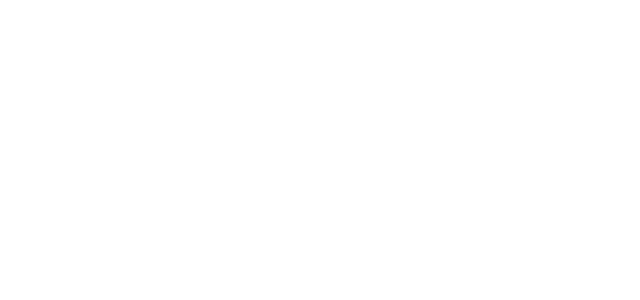
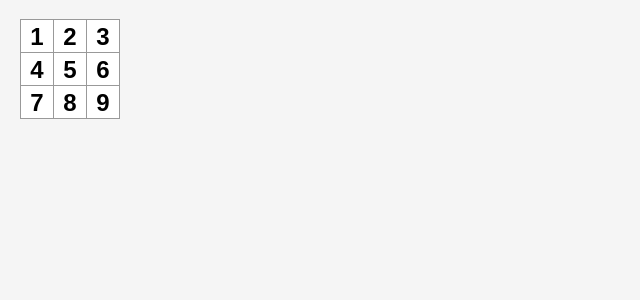
Before and after one commit to PaulingCavalcante/tic-tac-toe, a React (Vite) app: page / in a window 1280 px wide. Shown: the top 300 px of the page, without its empty margins (0-640 px from the left). Built offline with nearby package versions, Linux system fonts and the light colour scheme.

Commit message:
style: square positions fixed

```diff
--- a/src/App.jsx
+++ b/src/App.jsx
@@ -1,15 +1,21 @@
-import { useState } from 'react'
-import reactLogo from './assets/react.svg'
-import viteLogo from '/vite.svg'
-import './App.css'
-
-function App() {
-  const [count, setCount] = useState(0)
-
+export default function Square() {
   return (
     <>
+      <div className="board-row">
+        <button className="square">1</button>
+        <button className="square">2</button>
+        <button className="square">3</button>
+      </div>
+      <div className="board-row">
+        <button className="square">4</button>
+        <button className="square">5</button>
+        <button className="square">6</button>
+      </div>
+      <div className="board-row">
+        <button className="square">7</button>
+        <button className="square">8</button>
+        <button className="square">9</button>
+      </div>
     </>
-  )
+  );
 }
-
-export default App
--- a/src/index.css
+++ b/src/index.css
@@ -1,3 +1,7 @@
+:root {
+  --bg-color: #f5f5f5;
+}
+
 * {
   box-sizing: border-box;
 }
@@ -6,6 +10,7 @@ body {
   font-family: sans-serif;
   margin: 20px;
   padding: 0;
+  background-color: var(--bg-color);
 }
 
 h1 {
```
